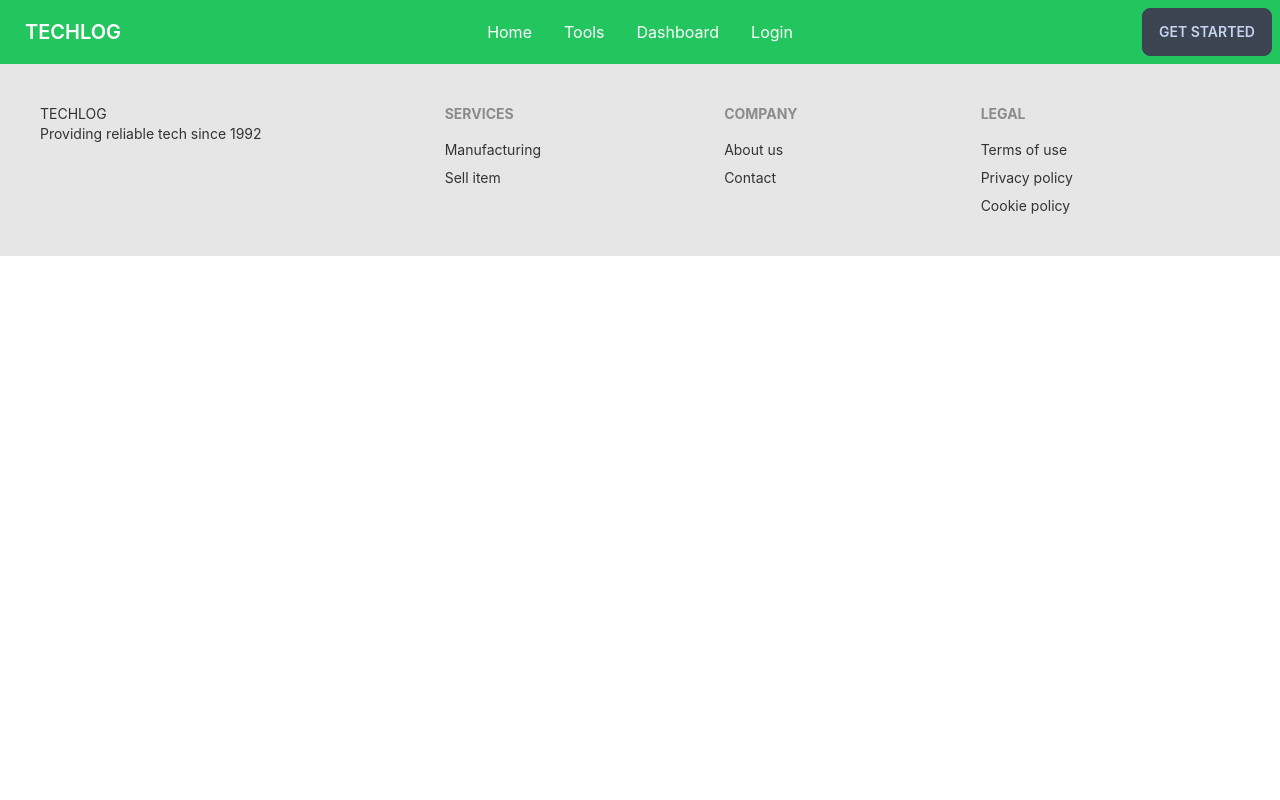
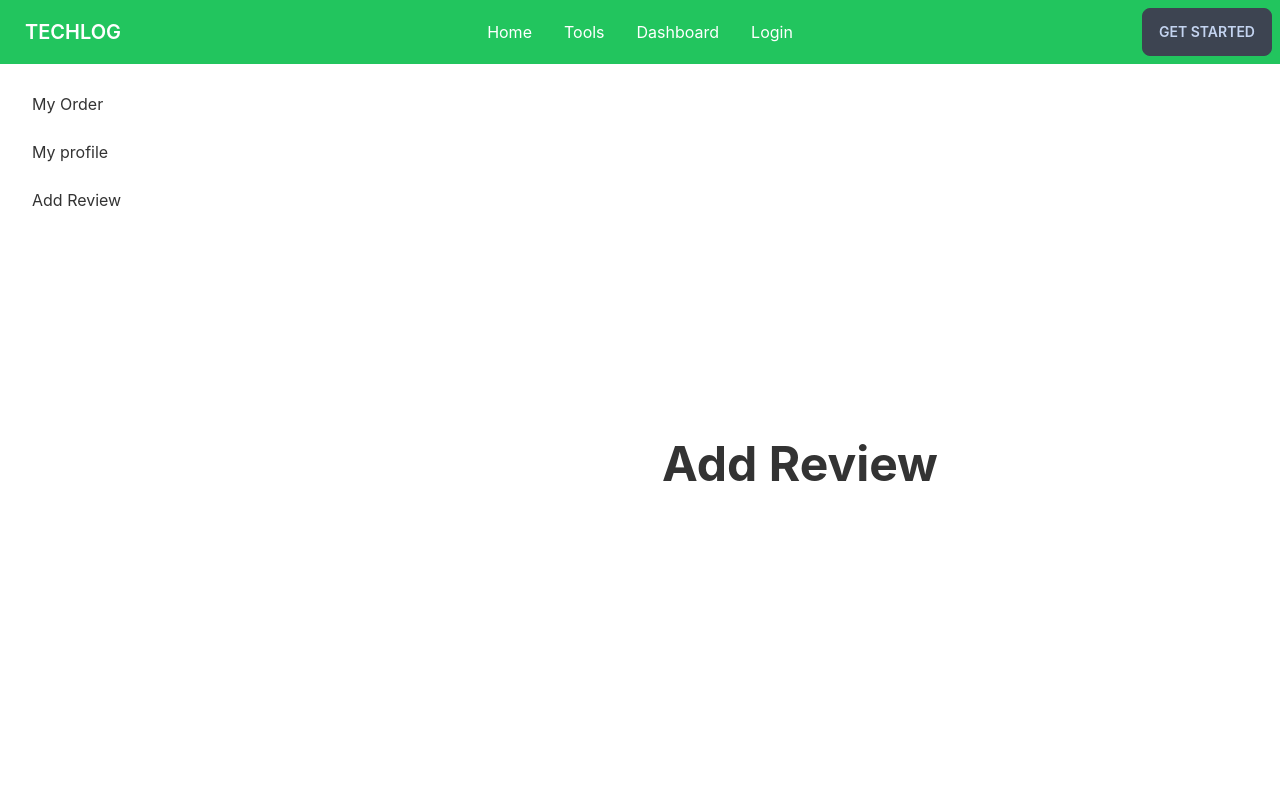
Before and after one commit to Enan1006/techlog-client, a React (Create React App) app: page /dashboard/add-review in a window 1280 px wide. Shown: the top 800 px of the page. Built offline with nearby package versions, Linux system fonts and the light colour scheme; no server answers.

Commit message:
dashboard component added

```diff
--- a/src/App.js
+++ b/src/App.js
@@ -5,6 +5,10 @@ import Home from './Pages/Home/Home/Home';
 import Header from './Pages/Shared/Header/Header';
 import Footer from './Pages/Shared/Footer/Footer';
 import Login from './Pages/Shared/Login/Login';
+import Dashboard from './Pages/Dashboard/Dashboard/Dashboard';
+import MyOrder from './Pages/Dashboard/MyOrder/MyOrder';
+import MyAccount from './Pages/Dashboard/MyAccount/MyAccount';
+import AddReview from './Pages/Dashboard/AddReview/AddReview';
 
 function App() {
   return (
@@ -12,6 +16,11 @@ function App() {
       <Header />
       <Routes>
         <Route path='/' element={<Home />}></Route>
+        <Route path='/dashboard' element={<Dashboard />}>
+          <Route index element={<MyOrder />}></Route>
+          <Route path='/dashboard/my-account' element={<MyAccount />}></Route>
+          <Route path='/dashboard/add-review' element={<AddReview />}></Route>
+        </Route>
         <Route path='/login' element={<Login />}></Route>
         <Route path='/signup' element={<Login />}></Route>
       </Routes>
--- /dev/null
+++ b/src/Pages/Dashboard/AddReview/AddReview.js
@@ -0,0 +1,11 @@
+import React from 'react';
+
+const AddReview = () => {
+    return (
+        <div>
+            <h2 className='text-center text-grey-700 text-5xl font-bold'>Add Review</h2>
+        </div>
+    );
+};
+
+export default AddReview;
--- /dev/null
+++ b/src/Pages/Dashboard/Dashboard/Dashboard.js
@@ -0,0 +1,29 @@
+import React from 'react';
+import { Link, Outlet } from 'react-router-dom';
+
+const Dashboard = () => {
+    return (
+        <div>
+            <div class="drawer drawer-mobile">
+                <input id="my-drawer-2" type="checkbox" class="drawer-toggle" />
+                <div class="drawer-content flex flex-col items-center justify-center">
+                    <Outlet />
+                    <label for="my-drawer-2" class="btn btn-primary drawer-button lg:hidden">Open drawer</label>
+
+                </div>
+                <div class="drawer-side">
+                    <label for="my-drawer-2" class="drawer-overlay"></label>
+                    <ul class="menu p-4 overflow-y-auto w-80 bg-base-100 text-base-content">
+                        {/* <!-- Sidebar content here --> */}
+                        <li><Link to='/dashboard'>My Order</Link></li>
+                        <li><Link to='/dashboard/my-account'>My profile</Link></li>
+                        <li><Link to='/dashboard/add-review'>Add Review</Link></li>
+                    </ul>
+
+                </div>
+            </div>
+        </div>
+    );
+};
+
+export default Dashboard;
--- /dev/null
+++ b/src/Pages/Dashboard/MyAccount/MyAccount.js
@@ -0,0 +1,11 @@
+import React from 'react';
+
+const MyAccount = () => {
+    return (
+        <div>
+            <h2 className='text-center text-grey-700 text-5xl font-bold'>My Account</h2>
+        </div>
+    );
+};
+
+export default MyAccount;
--- /dev/null
+++ b/src/Pages/Dashboard/MyOrder/MyOrder.js
@@ -0,0 +1,11 @@
+import React from 'react';
+
+const MyOrder = () => {
+    return (
+        <div>
+            <h2 className='text-center text-grey-700 text-5xl font-bold'>My Orders</h2>
+        </div>
+    );
+};
+
+export default MyOrder;
--- a/src/Pages/Shared/Header/Header.js
+++ b/src/Pages/Shared/Header/Header.js
@@ -5,7 +5,7 @@ const Header = () => {
     const menu = <div className='md:flex'>
         <li><Link to='/'>Home</Link></li>
         <li><Link to='/'>Tools</Link></li>
-        <li><Link to='/'>Dashboard</Link></li>
+        <li><Link to='/dashboard'>Dashboard</Link></li>
         <li><Link to='/login'>Login</Link></li>
     </div>
     return (
--- a/src/Pages/Shared/Signup/Signup.js
+++ b/src/Pages/Shared/Signup/Signup.js
@@ -12,7 +12,7 @@ const Signup = () => {
     const navigate = useNavigate();
     const location = useLocation();
     let from = location.state?.from?.pathname || "/";
-    const { register, handleSubmit, watch, formState: { errors } } = useForm();
+    const { register, handleSubmit, formState: { errors } } = useForm();
     const [sendEmailVerification, sendingVerification, errorVerification] = useSendEmailVerification(
         auth
     );
@@ -105,7 +105,7 @@ const Signup = () => {
                     </div>
                 </form>
                 <div className='mt-6 grid justify-center'>
-                    <button type="button" class="text-white bg-[#4285F4] hover:bg-[#4285F4]/90 focus:ring-4 focus:outline-none focus:ring-[#4285F4]/50 font-medium rounded-lg text-sm px-5 py-2.5 text-center inline-flex items-center dark:focus:ring-[#4285F4]/55 mr-2 mb-2">
+                    <button onClick={() => signInWithGoogle()} type="button" class="text-white bg-[#4285F4] hover:bg-[#4285F4]/90 focus:ring-4 focus:outline-none focus:ring-[#4285F4]/50 font-medium rounded-lg text-sm px-5 py-2.5 text-center inline-flex items-center dark:focus:ring-[#4285F4]/55 mr-2 mb-2">
                         <svg class="mr-2 -ml-1 w-4 h-4" aria-hidden="true" focusable="false" data-prefix="fab" data-icon="google" role="img" xmlns="http://www.w3.org/2000/svg" viewBox="0 0 488 512"><path fill="currentColor" d="M488 261.8C488 403.3 391.1 504 248 504 110.8 504 0 393.2 0 256S110.8 8 248 8c66.8 0 123 24.5 166.3 64.9l-67.5 64.9C258.5 52.6 94.3 116.6 94.3 256c0 86.5 69.1 156.6 153.7 156.6 98.2 0 135-70.4 140.8-106.9H248v-85.3h236.1c2.3 12.7 3.9 24.9 3.9 41.4z"></path></svg>
                         Sign in with Google
                     </button>
```
